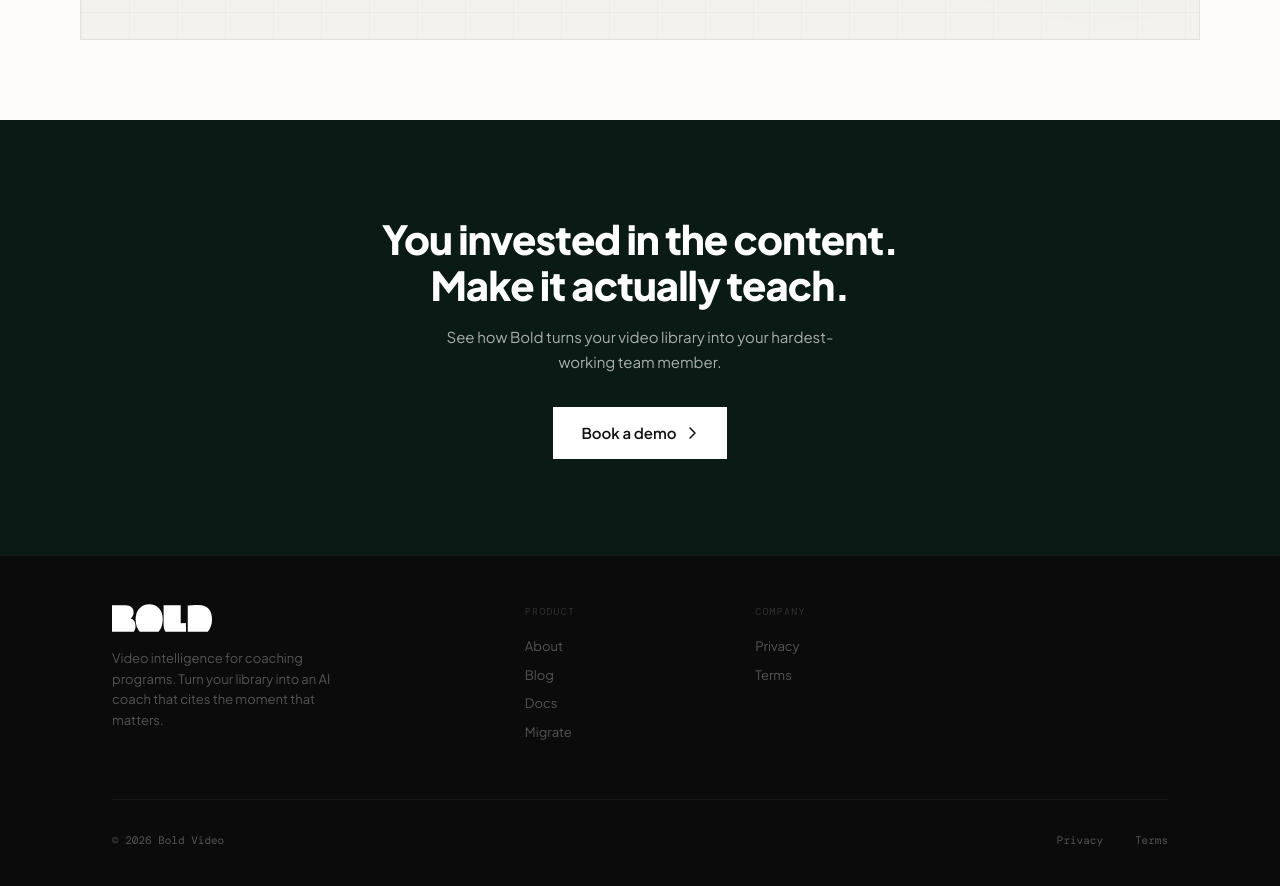
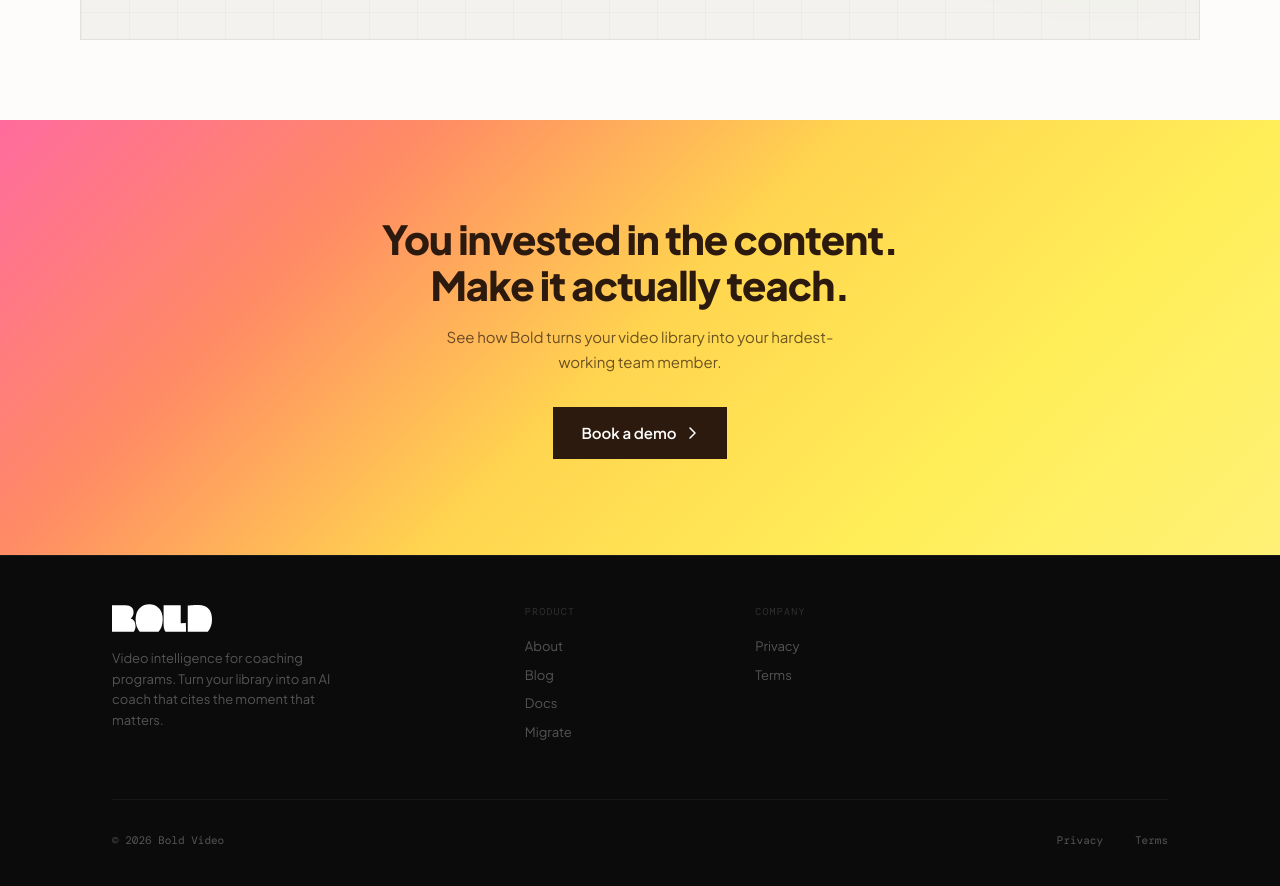
Before and after one commit to boldvideo/boldvideo.com, a Next.js app: page / in a window 1280 px wide. Shown: the part 4720-5606 px from the top of the page. Built offline with nearby package versions, Linux system fonts and the light colour scheme.

Commit message:
Add pink-to-sunshine gradient on homepage CTA section

```diff
--- a/components/landing-v10.css
+++ b/components/landing-v10.css
@@ -1154,12 +1154,12 @@
 .landing-v10 .cta {
   padding: 6rem 0;
   text-align: center;
-  color: white;
+  color: #2d1a0e;
   overflow: hidden;
-  background: #0a1a14;
+  background: linear-gradient(135deg, #ff6b9d 0%, #ff8a65 25%, #ffd54f 50%, #ffee58 75%, #fff176 100%);
 }
 .landing-v10 .cta h2 {
-  color: white;
+  color: #2d1a0e;
   margin: 0 auto 1rem;
   max-width: 550px;
   font-size: clamp(1.8rem, 3.2vw, 2.5rem);
@@ -1169,7 +1169,7 @@
 }
 .landing-v10 .cta p {
   font-size: 15px;
-  color: rgba(255, 255, 255, 0.65);
+  color: rgba(45, 26, 14, 0.7);
   max-width: 420px;
   margin: 0 auto 2rem;
   line-height: 1.7;
@@ -1179,8 +1179,8 @@
   align-items: center;
   gap: 8px;
   padding: 14px 28px;
-  background: white;
-  color: var(--text);
+  background: #2d1a0e;
+  color: white;
   font-weight: 600;
   font-size: 15px;
   border: none;
@@ -1189,7 +1189,7 @@
 }
 .landing-v10 .btn-cta:hover {
   transform: translateY(-1px);
-  box-shadow: 0 8px 30px rgba(255, 255, 255, 0.2);
+  box-shadow: 0 8px 30px rgba(0, 0, 0, 0.2);
 }
 
 /* Footer */
```
